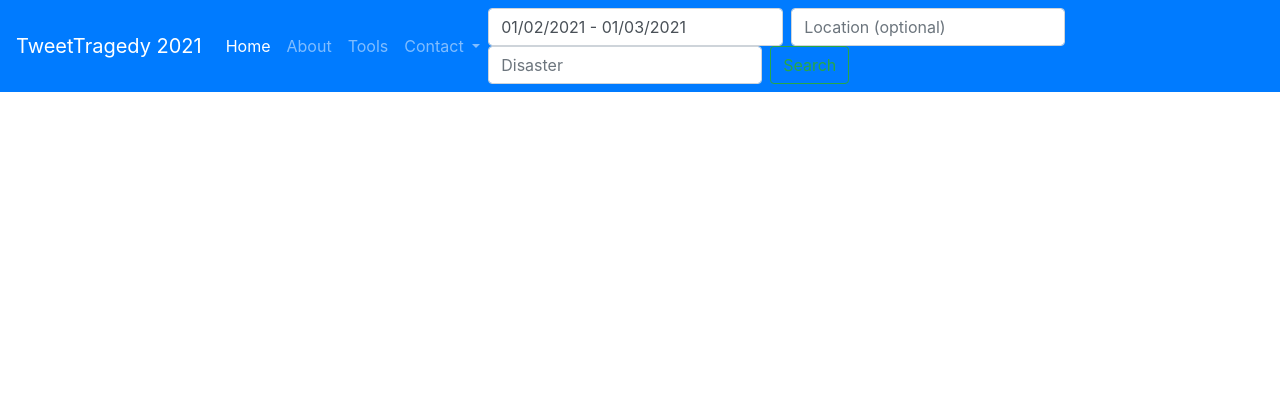
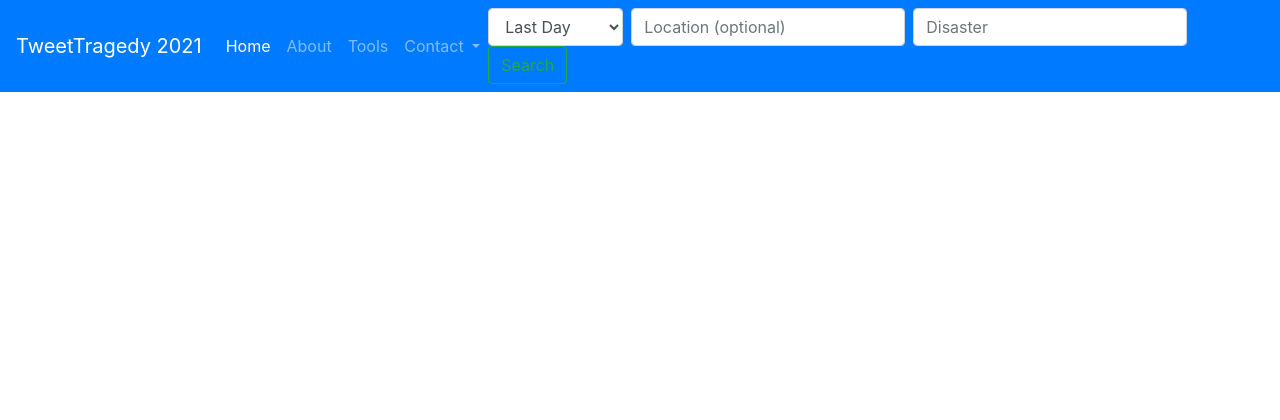
Before and after one commit to Markusovich/TweetTragedy, a Flask app: page / in a window 1280 px wide. Shown: the top 420 px of the page. Run offline with Flask 2, Linux system fonts and the light colour scheme; some libraries are stand-ins or nearby versions.

Commit message:
Add files via upload

```diff
--- a/app.py
+++ b/app.py
@@ -7,64 +7,77 @@ import json
 from pymongo import MongoClient
 import pymongo
 import logging
-from datetime import datetime
-from multiprocessing import Process
+import multiprocessing
+from datetime import datetime, timedelta
 
 app = Flask(__name__)
+
+# Link to Simon's database in mongodb atlas
+MONGO_HOST = 'mongodb+srv://markusovich:Alexmom99@cluster0.enna3.mongodb.net/twitterdb?retryWrites=true&w=majority'
+# Created a database named "twitterdb" in custer0
+
+CONSUMER_KEY = "Duko8zJpuAMqAqOCGn3gLCdU7"
+CONSUMER_SECRET = "K116dYN4lj0Ol4DGUsiCMAH8Vhz5tL02k3OPERWifGmwDLJ2rm"
+ACCESS_TOKEN = "603210098-mkYuAJoQ5SptpC7laiENIFeyquRwCqPfA2XRTgt0"
+ACCESS_TOKEN_SECRET = "vMeTce7nJffxEFDOGyNHrCHYIYIARP0IVywjaHPhg6oN8"
+
+auth = tw.OAuthHandler(CONSUMER_KEY, CONSUMER_SECRET)
+auth.set_access_token(ACCESS_TOKEN, ACCESS_TOKEN_SECRET)
+api = tw.API(auth, wait_on_rate_limit=True,
+             wait_on_rate_limit_notify=True)
+
+
+def get_tweets(searchWord, location, date1, date2):
+
+    searchWord += " -filter:retweets" + " -filter:replies"
+
+    # Collect tweets
+    tweets = tw.Cursor(api.search,
+                       q=searchWord,
+                       lang="en",
+                       result_type="recent",
+                       since=date1,
+                       until=date2).items(1)
+
+    client = MongoClient(MONGO_HOST)
+    db = client.twitterdb
+
+    # Iterate and print tweets
+    for tweet in tweets:
+        if location:
+            if location in tweet._json['user']['location']:
+                db.tweets.insert_one(tweet._json)
+        else:
+            db.tweets.insert_one(tweet._json)
 
 
 @app.route("/", methods=['GET', 'POST'])
 def home():
     if request.method == 'POST':
+
+        MONGO_HOST = 'mongodb+srv://markusovich:Alexmom99@cluster0.enna3.mongodb.net/twitterdb?retryWrites=true&w=majority'
+
         disasterName = request.form['searchDisaster']
         locationName = request.form['searchLocation']
         dateRange = request.form['daterange']
 
-        dateRange = re.split(' - |/', dateRange)
-        beginDate = dateRange[2] + "-" + dateRange[0] + "-" + dateRange[1]
-        endDate = dateRange[5] + "-" + dateRange[3] + "-" + dateRange[4]
+        beginDate = datetime.today() - timedelta(days=int(dateRange))
+        endDate = datetime.today()
+        middleDate = beginDate + (endDate - beginDate)/2
+        beginDate = beginDate.strftime('%Y-%m-%d')
+        middleDate = middleDate.strftime('%Y-%m-%d')
+        endDate = endDate.strftime('%Y-%m-%d')
 
-        beginDate = datetime.strptime(beginDate, '%Y-%m-%d')
-        endDate = datetime.strptime(endDate, '%Y-%m-%d')
-        middleDate = beginDate + (endDate - beginDate)/2
+        p1 = multiprocessing.Process(target=get_tweets, args=(
+            disasterName, locationName, beginDate, middleDate))
+        p2 = multiprocessing.Process(target=get_tweets, args=(
+            disasterName, locationName, middleDate, endDate))
 
-        # Link to Simon's database in mongodb atlas
-        MONGO_HOST = 'mongodb+srv://markusovich:Alexmom99@cluster0.enna3.mongodb.net/twitterdb?retryWrites=true&w=majority'
-        # Created a database named "twitterdb" in custer0
+        p1.start()
+        p2.start()
 
-        CONSUMER_KEY = "Duko8zJpuAMqAqOCGn3gLCdU7"
-        CONSUMER_SECRET = "K116dYN4lj0Ol4DGUsiCMAH8Vhz5tL02k3OPERWifGmwDLJ2rm"
-        ACCESS_TOKEN = "603210098-mkYuAJoQ5SptpC7laiENIFeyquRwCqPfA2XRTgt0"
-        ACCESS_TOKEN_SECRET = "vMeTce7nJffxEFDOGyNHrCHYIYIARP0IVywjaHPhg6oN8"
-
-        auth = tw.OAuthHandler(CONSUMER_KEY, CONSUMER_SECRET)
-        auth.set_access_token(ACCESS_TOKEN, ACCESS_TOKEN_SECRET)
-        api = tw.API(auth, wait_on_rate_limit=True,
-                     wait_on_rate_limit_notify=True)
-
-        def get_tweets(searchWord, date1, date2):
-
-            searchWord += " -filter:retweets" + " -filter:replies"
-
-            # Collect tweets
-            tweets = tw.Cursor(api.search,
-                               q=searchWord,
-                               lang="en",
-                               since=date1,
-                               until=date2).items(10)
-
-            client = MongoClient(MONGO_HOST)
-            db = client.twitterdb
-
-            # Iterate and print tweets
-            for tweet in tweets:
-                # if locationName in tweet._json['user']['location']:
-                db.tweets.insert_one(tweet._json)
-
-        t1 = Process(target=get_tweets(
-            disasterName, beginDate, middleDate)).start()
-        t2 = Process(target=get_tweets(
-            disasterName, middleDate, endDate)).start()
+        p1.join()
+        p2.join()
 
         return render_template('home.html')
     else:
--- a/templates/home.html
+++ b/templates/home.html
@@ -36,7 +36,15 @@
             </li>
         </ul>
         <form class="form-inline my-6 my-lg-0" action='/' method='POST'>
-            <input class="form-control mr-sm-2" type="text" name="daterange" value="01/02/2021 - 01/03/2021" size="22">
+            <select class="form-control mr-sm-2" type="date" name="daterange">
+                <option class="dropdown-item" value="2" selected>Last Day</option>
+                <option class="dropdown-item" value="3">Last 2 Days</option>
+                <option class="dropdown-item" value="4">Last 3 Days</option>
+                <option class="dropdown-item" value="5">Last 4 Days</option>
+                <option class="dropdown-item" value="6">Last 5 Days</option>
+                <option class="dropdown-item" value="7">Last 6 Days</option>
+                <option class="dropdown-item" value="8">Last Week</option>
+            </select>
             <input class="form-control mr-sm-2" type="searchLocation" name="searchLocation"
                 placeholder="Location (optional)" aria-label="SearchLocation">
             <input class="form-control mr-sm-2" type="searchDisaster" name="searchDisaster" placeholder="Disaster"
```
